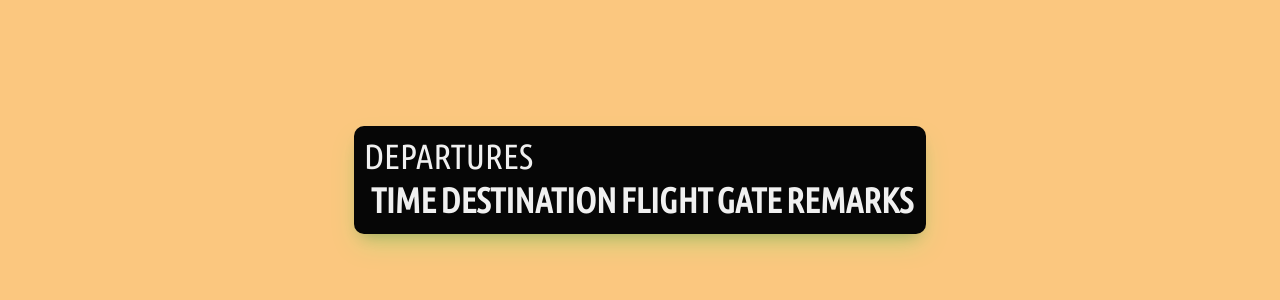
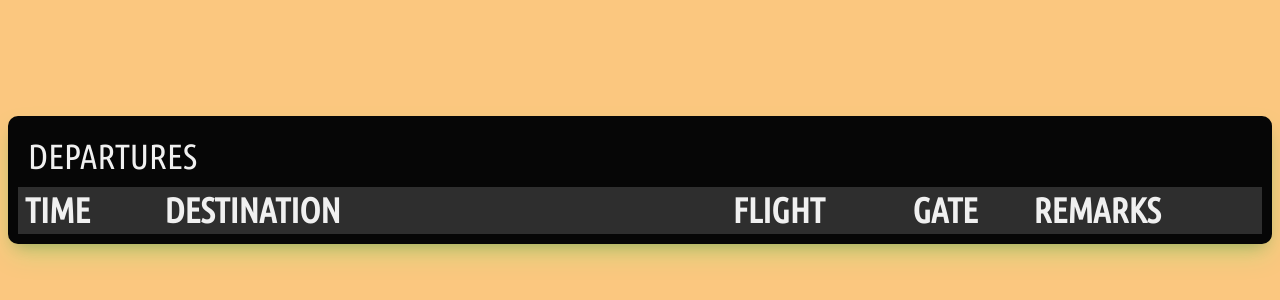
Before and after one commit to monicasalas86/flight-widget, a React (Create React App) app: page / in a window 1280 px wide. Shown: the part 228-528 px from the top of the page. Built offline with nearby package versions, Linux system fonts and the light colour scheme.

Commit message:
adjusted table layout

```diff
--- a/src/index.css
+++ b/src/index.css
@@ -14,6 +14,10 @@
   background-color: rgb(251,199,127);
 }
 
+header {
+  padding: 10px;
+}
+
 .departures {
   background-color: rgb(6,6,6);
   border-radius: 10px;
@@ -21,3 +25,28 @@
   box-shadow: rgba(50, 5093, 93, 0.25) 0 13px 27px -5px,
     rgba(0,0,0, 0.3) 0 8px 16px -8px;
 }
+
+.departures table {
+  background-color: rgb(46,46,46);
+  text-align: left;
+}
+
+#time {
+  width: 160px;
+}
+
+#destination {
+  width: 700px;
+}
+
+#flight {
+  width: 205px;
+}
+
+#gate {
+  width: 135px;
+}
+
+#remarks {
+  width: 260px;
+}
```
